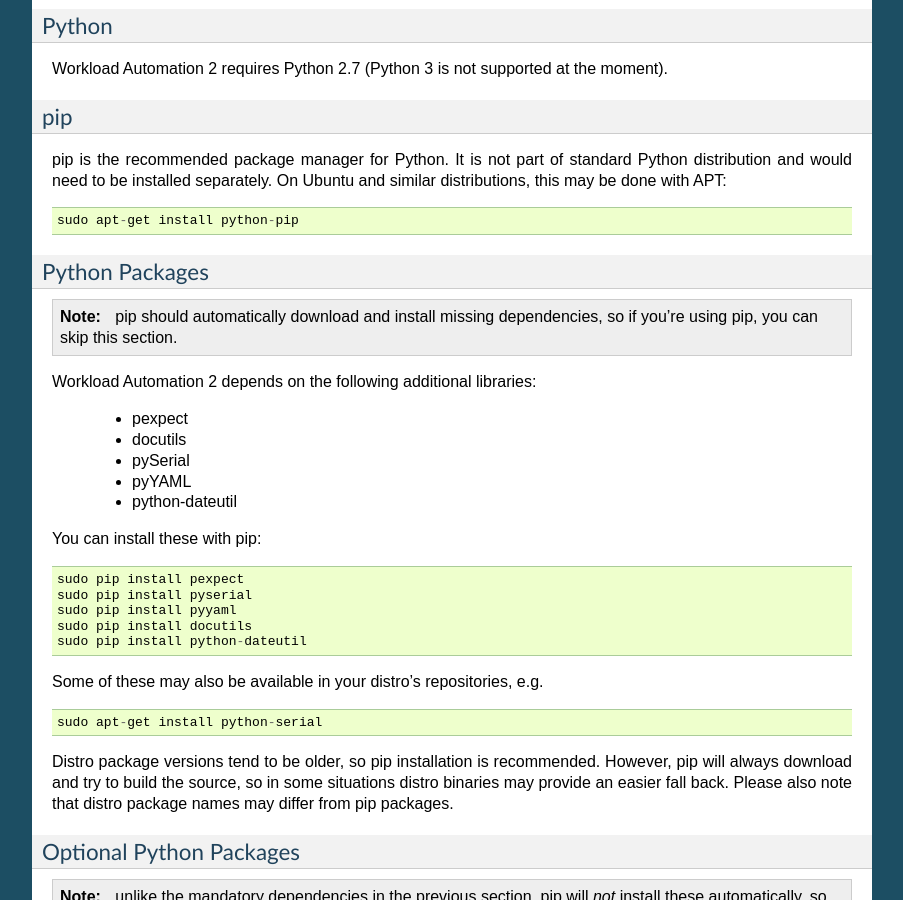
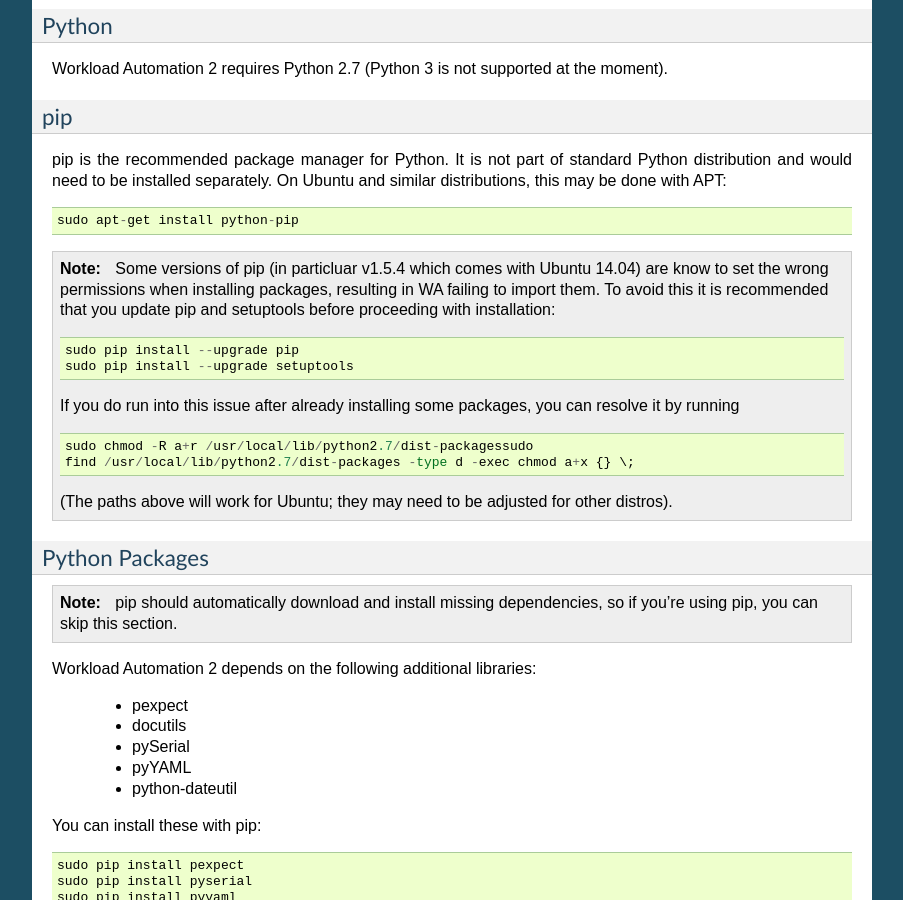
Before and after one commit to ARM-software/lisa, a Sphinx documentation site: the page built from doc/source/installation.rst, in a window 1280 px wide and 900 px high, scrolled down 984 px. Shown: the whole window, without its empty margins (198-1101 px from the left). Built offline with Sphinx 7.4.7, drawn with Linux system fonts in a browser that asks for light colours; pages that are not in the unit, such as notebooks, are missing from menus.

Commit message:
Updated installation docs with warning about potential permission issues.

```diff
--- a/doc/source/installation.rst
+++ b/doc/source/installation.rst
@@ -76,6 +76,23 @@
 
         sudo apt-get install python-pip
 
+.. note:: Some versions of pip (in particluar v1.5.4 which comes with Ubuntu
+          14.04) are know to set the wrong permissions when installing
+          packages, resulting in WA failing to import them. To avoid this it
+          is recommended that you update pip and setuptools before proceeding
+          with installation::
+
+                  sudo pip install --upgrade pip
+                  sudo pip install --upgrade setuptools
+
+          If you do run  into this issue after already installing some packages,
+          you can resolve it by running ::
+
+                  sudo chmod -R a+r /usr/local/lib/python2.7/dist-packagessudo
+                  find /usr/local/lib/python2.7/dist-packages -type d -exec chmod a+x {} \;
+
+          (The paths above will work for Ubuntu; they may need to be adjusted
+          for other distros).
 
 Python Packages
 ---------------
```
